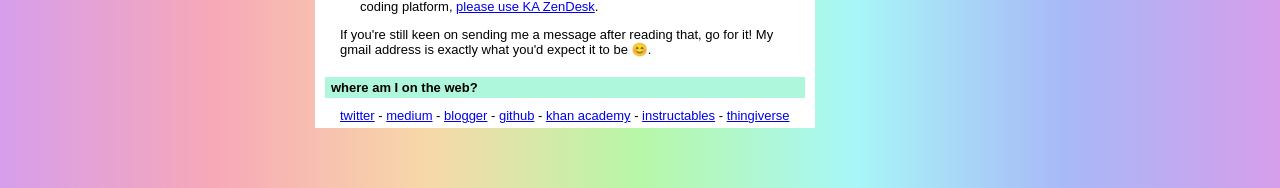
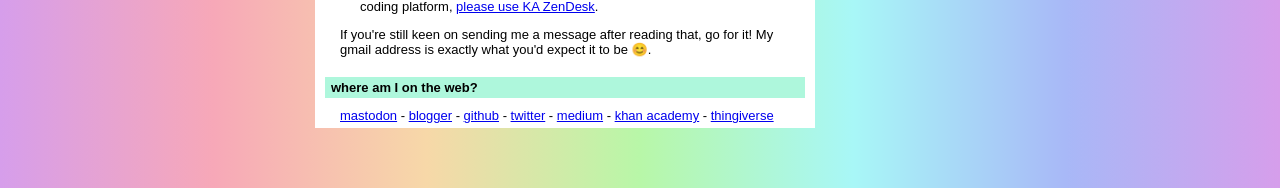
Before and after one commit to pamelafox/pamelafox-site, a Flask app: page / in a window 1280 px wide. Shown: the part 823-1011 px from the top of the page. Run offline with Flask 2, Linux system fonts and the light colour scheme.

Commit message:
Update index.html

```diff
--- a/src/flaskapp/templates/index.html
+++ b/src/flaskapp/templates/index.html
@@ -34,12 +34,12 @@
 
   <div class="divider">where am I on the web?</div>
   <div class="inner">
+  <a href="https://fosstodon.org/@pamelafox">mastodon</a> -
+  <a href="http://blog.pamelafox.org">blogger</a> -
+  <a href="http://github.com/pamelafox">github</a> -
   <a href="http://twitter.com/pamelafox">twitter</a> -
   <a href="http://medium.com/@pamelafox">medium</a> -
-  <a href="http://blog.pamelafox.org">blogger</a> -
-  <a href="http://github.com/pamelafox">github</a> -
   <a href="https://www.khanacademy.org/profile/pamela/">khan academy</a> -
-  <a href="https://www.instructables.com/member/pamelafox/">instructables</a> -
   <a href="https://www.thingiverse.com/pamelafox/designs">thingiverse</a>
   </div>
 
```
